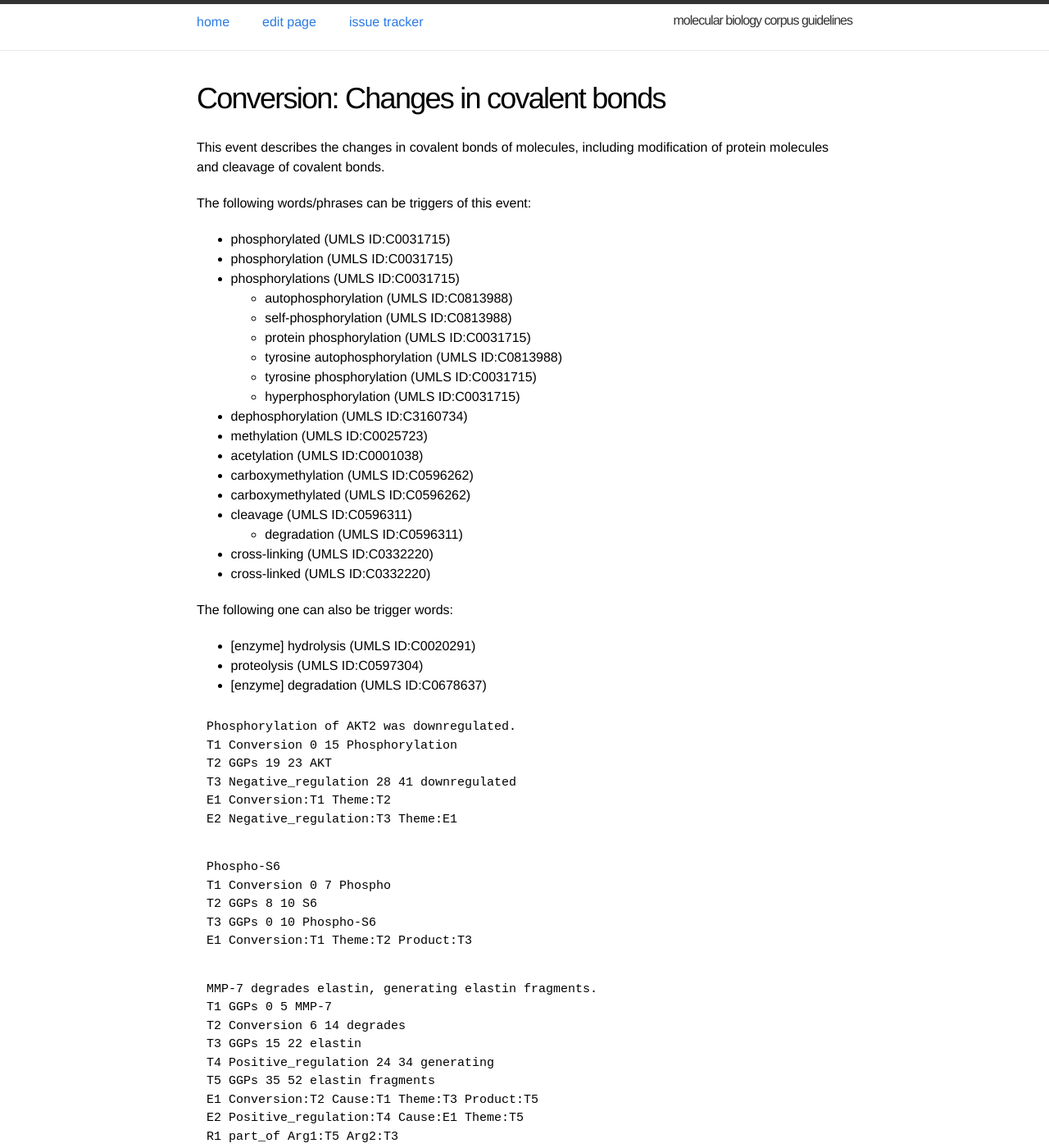
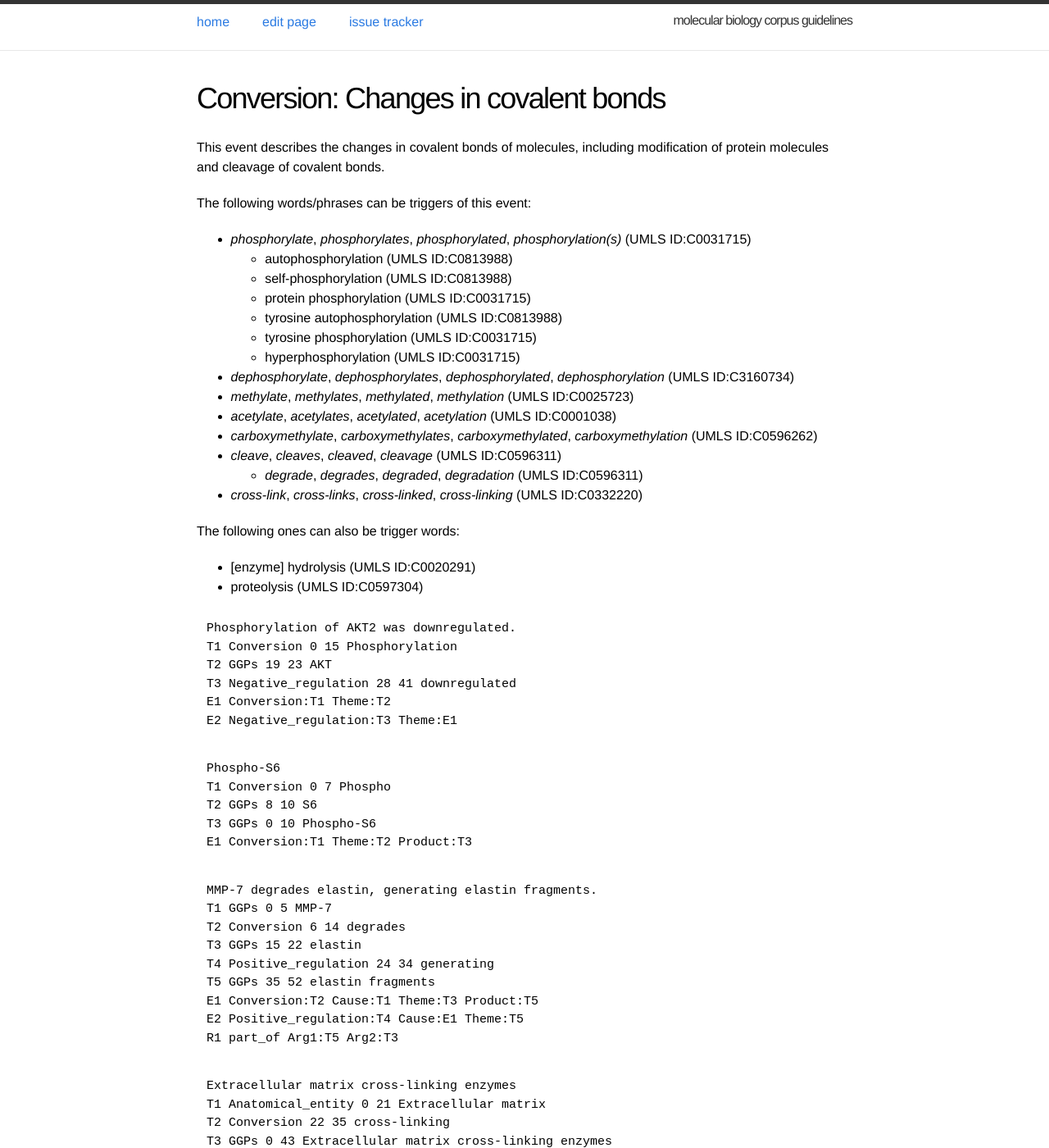
Before and after one commit to ezcatdb/molbiol_lung_corpus-guidelines, a Jekyll site: the page built from _event/Conversion.md, in a window 1280 px wide and 1400 px high. Shown: the whole window at 82% size. Built offline with Jekyll 4.4.1, drawn with Linux system fonts in a browser that asks for light colours; some of the changed text lies outside the part shown.

Commit message:
trigger words corrected & a new sample included in _event/Conversion.md

```diff
--- a/_event/Conversion.md
+++ b/_event/Conversion.md
@@ -14,29 +14,25 @@ This event describes the changes in covalent bonds of molecules, including modif
 
 The following words/phrases can be triggers of this event:
 
-- phosphorylated (UMLS ID:C0031715)
-- phosphorylation (UMLS ID:C0031715)
-- phosphorylations (UMLS ID:C0031715)
+- *phosphorylate*, *phosphorylates*, *phosphorylated*, *phosphorylation(s)* (UMLS ID:C0031715)
   - autophosphorylation (UMLS ID:C0813988)
   - self-phosphorylation (UMLS ID:C0813988)
   - protein phosphorylation (UMLS ID:C0031715)
   - tyrosine autophosphorylation (UMLS ID:C0813988)
   - tyrosine phosphorylation (UMLS ID:C0031715)
   - hyperphosphorylation (UMLS ID:C0031715)
-- dephosphorylation (UMLS ID:C3160734)
-- methylation (UMLS ID:C0025723)
-- acetylation (UMLS ID:C0001038)
-- carboxymethylation (UMLS ID:C0596262)
-- carboxymethylated (UMLS ID:C0596262)
-- cleavage  (UMLS ID:C0596311)
-  - degradation  (UMLS ID:C0596311)
-- cross-linking (UMLS ID:C0332220)
-- cross-linked (UMLS ID:C0332220)
+- *dephosphorylate*, *dephosphorylates*, *dephosphorylated*, *dephosphorylation* (UMLS ID:C3160734)
+- *methylate*, *methylates*, *methylated*, *methylation* (UMLS ID:C0025723)
+- *acetylate*, *acetylates*, *acetylated*, *acetylation* (UMLS ID:C0001038)
+- *carboxymethylate*, *carboxymethylates*, *carboxymethylated*, *carboxymethylation* (UMLS ID:C0596262)
+- *cleave*, *cleaves*, *cleaved*, *cleavage* (UMLS ID:C0596311)
+  - *degrade*, *degrades*, *degraded*, *degradation*  (UMLS ID:C0596311)
+- *cross-link*, *cross-links*, *cross-linked*, *cross-linking* (UMLS ID:C0332220)
 
-The following one can also be trigger words:
+
+The following ones can also be trigger words:
 - [enzyme] hydrolysis  (UMLS ID:C0020291)
 - proteolysis (UMLS ID:C0597304)
-- [enzyme] degradation (UMLS ID:C0678637)
 
 ~~~ ann
 Phosphorylation of AKT2 was downregulated.
@@ -64,7 +60,13 @@ E1 Conversion:T2 Cause:T1 Theme:T3 Product:T5
 E2 Positive_regulation:T4 Cause:E1 Theme:T5
 R1 part_of Arg1:T5 Arg2:T3
 ~~~
-
+~~~ ann
+Extracellular matrix cross-linking enzymes
+T1 Anatomical_entity 0 21 Extracellular matrix
+T2 Conversion 22 35 cross-linking
+T3 GGPs 0 43 Extracellular matrix cross-linking enzymes
+E1 Conversion:T2 Theme:T1 Cause:T3
+~~~
 
 Arguments:
 
```
